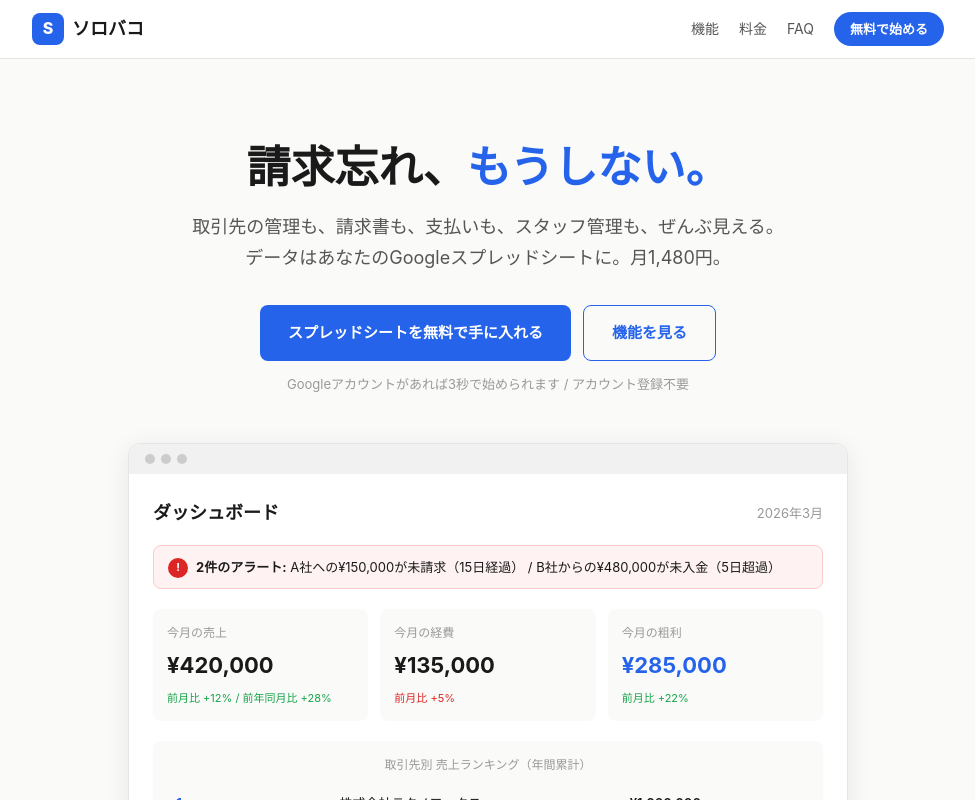
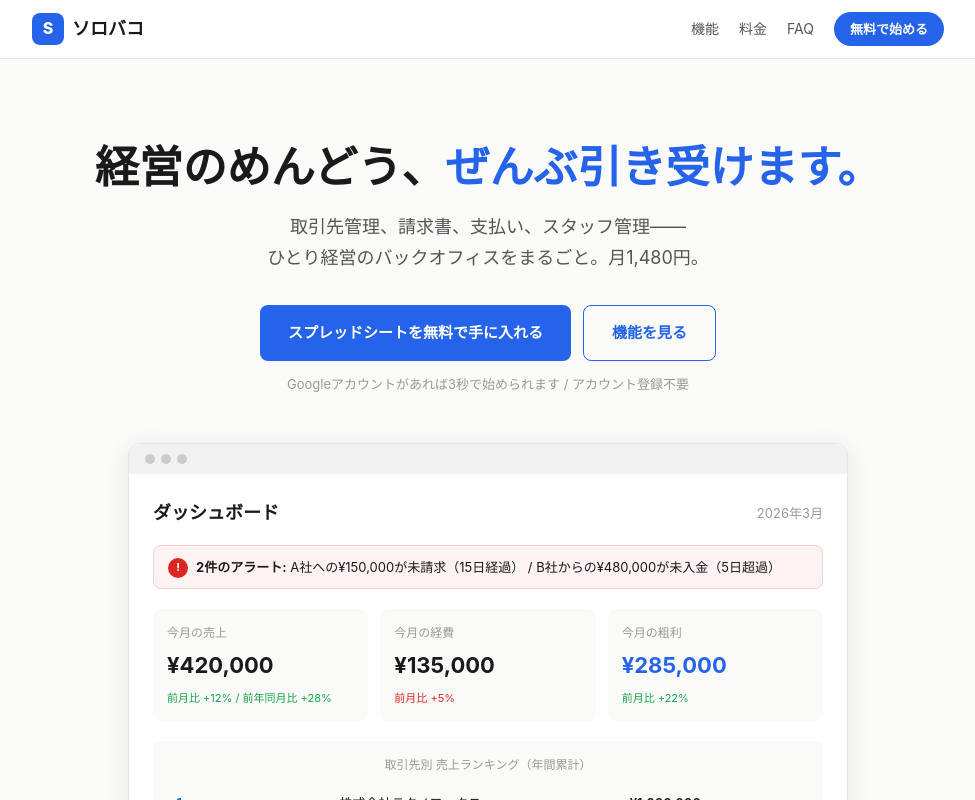
Before and after one commit to fujimobilelife-dot/sorobako, a Next.js app: page / in a window 1280 px wide. Shown: the top 800 px of the page, without its empty margins (152-1127 px from the left). Built offline with nearby package versions, Linux system fonts and the light colour scheme.

Commit message:
fix: キャッチコピー更新

```diff
--- a/src/app/page.tsx
+++ b/src/app/page.tsx
@@ -17,8 +17,8 @@
 
       <section className="hero">
         <div className="wrap">
-          <h1>請求忘れ、<em>もうしない。</em></h1>
-          <p className="lead">取引先の管理も、請求書も、支払いも、スタッフ管理も、ぜんぶ見える。<br/>データはあなたのGoogleスプレッドシートに。月1,480円。</p>
+          <h1>経営のめんどう、<em>ぜんぶ引き受けます。</em></h1>
+          <p className="lead">取引先管理、請求書、支払い、スタッフ管理——<br/>ひとり経営のバックオフィスをまるごと。月1,480円。</p>
           <div className="cta-group">
             <a href={SHEET_URL} className="btn btn-primary" target="_blank" rel="noopener noreferrer">スプレッドシートを無料で手に入れる</a>
             <a href="#features" className="btn btn-ghost">機能を見る</a>
```
Also changed, not shown: 1 other file (tests, documents, lock files or other folders).
